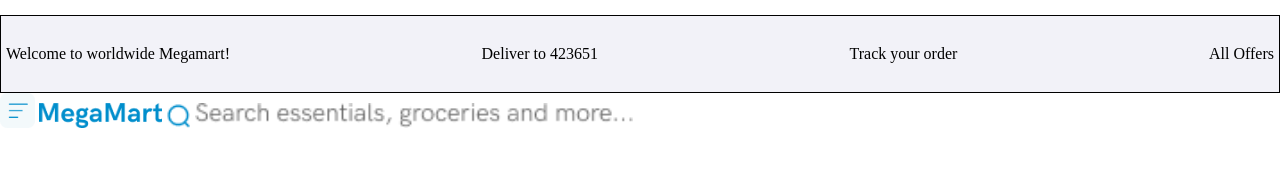
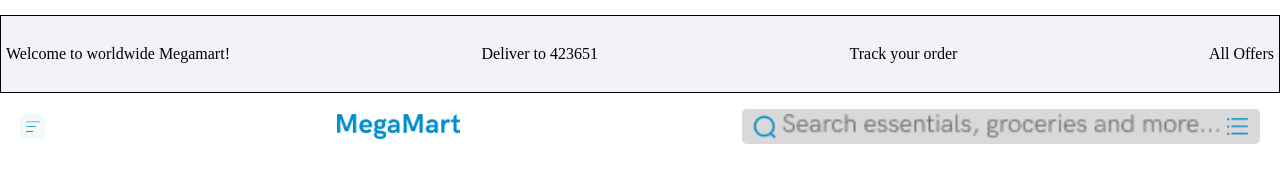
Before and after one commit to Erickgm15/Pagina-Prueba-, a plain HTML site: page index.html in a window 1280 px wide. Drawn offline with Linux system fonts and the light colour scheme.

Commit message:
Version2

```diff
--- a/Modulos/Header/menu.css
+++ b/Modulos/Header/menu.css
@@ -1,9 +1,11 @@
  .Logo{
-    height: 35px;
+    height: 25px;
+    padding-right: 25px;
    }
 
 .Megamart{
-   height: 25px;
+    height: 25px;
+    padding-right: 15px;
    }
 
 .Lupa{
@@ -13,3 +15,26 @@
 .texto{
     height: 25px;
 }
+
+.Lista{
+    height: 25px;
+
+}
+
+.Header{
+
+    display: flex;
+    justify-content: space-between;
+    align-items: center;
+    height: 66px;
+    padding: 0 20px;
+
+
+}
+
+.Contenedor{
+display: flex;
+gap: 5px;
+background-color: #d9d9d9;
+padding: 5px 10px;
+border-radius: 5px;}
--- a/config.css
+++ b/config.css
@@ -1,4 +1,5 @@
 *{
     padding: 0%;
     margin: 0%;
+    box-sizing: 0%;
 }
--- a/index.html
+++ b/index.html
@@ -11,12 +11,17 @@
 <body>
 
     <div class="Panel"> Welcome to worldwide Megamart! <div class="Deliver">Deliver to 423651 </div> <div class="Track">Track your order</div> <div class="All">All Offers</div></div>
-    <header>
+
+    <header class="Header">
         <img src="Modulos/Header/logo.png" alt="" class="Logo">
         <img src="Modulos/Header/MegaMart.png" alt="" class="Megamart">
+
+        <div class="Contenedor">
         <img src="Modulos/Header/Lupa.png" alt="" class="Lupa">
         <img src="Modulos/Header/Texto.png" alt="" class="texto">
-         </header>
+        <img src="Modulos/Header/list.png" alt="" class="Lista">
+        </div>
+        </header>
 
 </body>
 </html>
```
Also changed, not shown: Modulos/Header/list.png (added).
